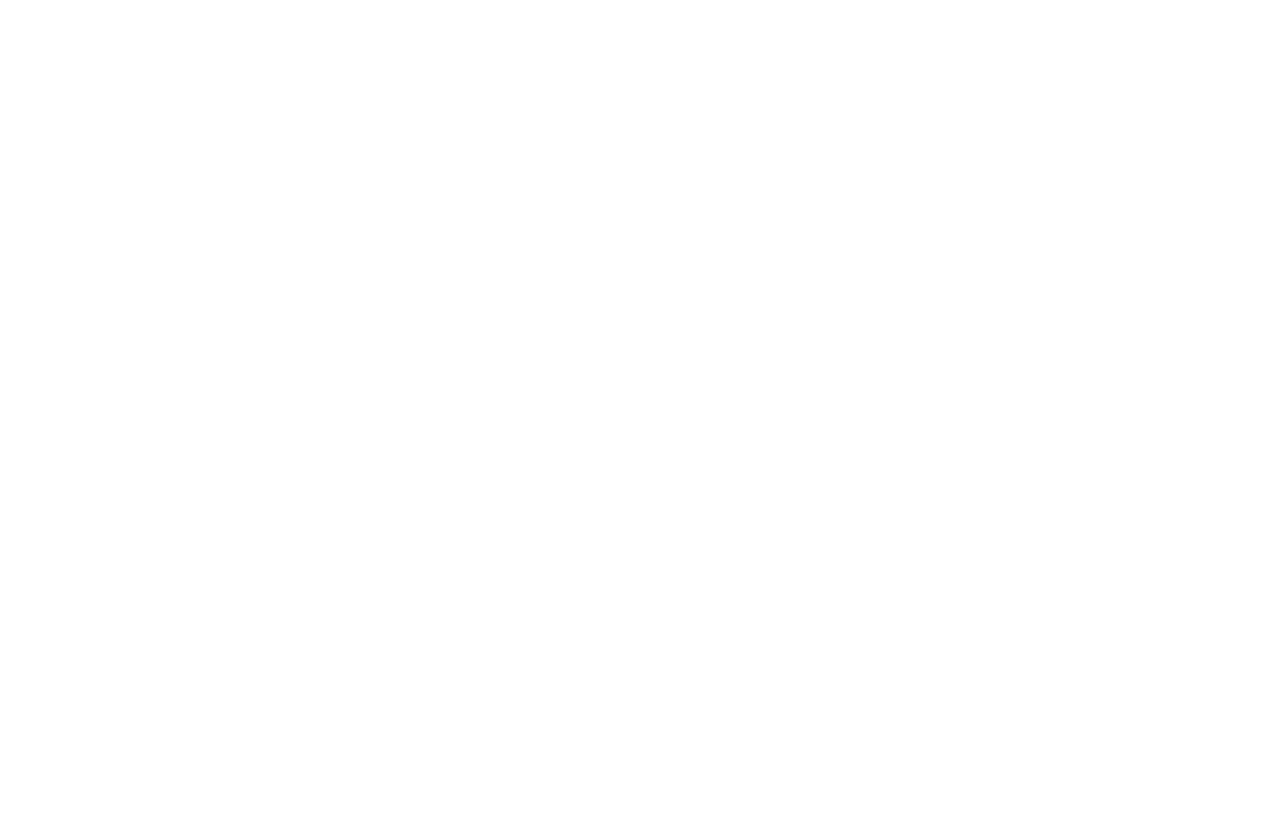
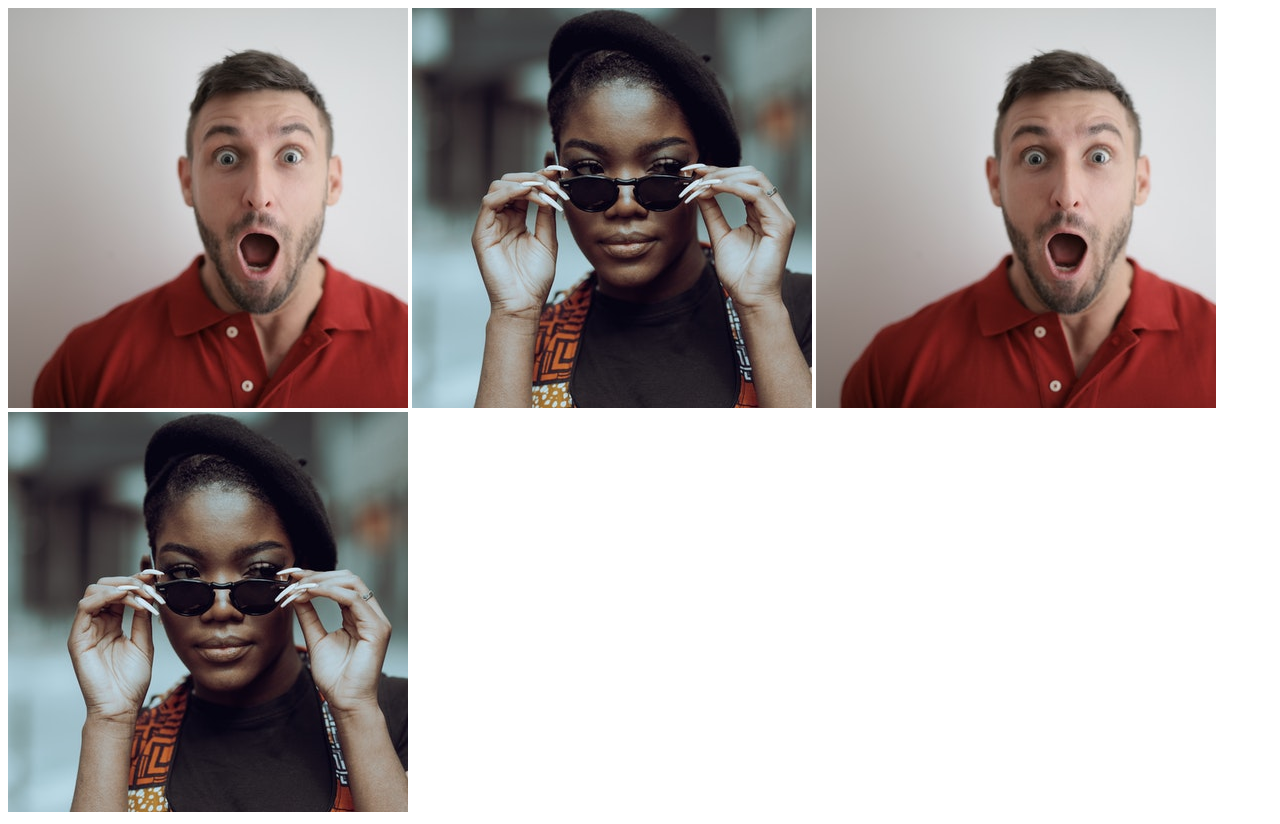
Before and after one commit to surgebadger/odin-recipes, a plain HTML site: page index.html in a window 1280 px wide. Before the commit the page ends 800 px from the top, so only its background shows below. Drawn offline with Linux system fonts and the light colour scheme.

Commit message:
Update to index.html

```diff
--- a/index.html
+++ b/index.html
@@ -5,9 +5,9 @@
     <link rel="stylesheet" href="css/style.css"/>
 </head>
 <body>
-    <div class="proportioned avatar" img src="../odin-recipes/images/pexel1.jpg">
-    <div class="proportioned avatar" img src="../odin-recipes/images/pexel2.jpg">
-    <div class="distorted avatar" img src="../odin-recipes/images/pexel1.jpg">
-    <div class="distorted avatar" img src="../odin-recipes/images/pexel2.jpg">
+    <img div class="proportioned avatar" src="../odin-recipes/images/pexel1.jpg">
+    <img div class="proportioned avatar" src="../odin-recipes/images/pexel2.jpg">
+    <img div class="distorted avatar" src="../odin-recipes/images/pexel1.jpg">
+    <img div class="distorted avatar" src="../odin-recipes/images/pexel2.jpg">
 </body>
 </html>
```
